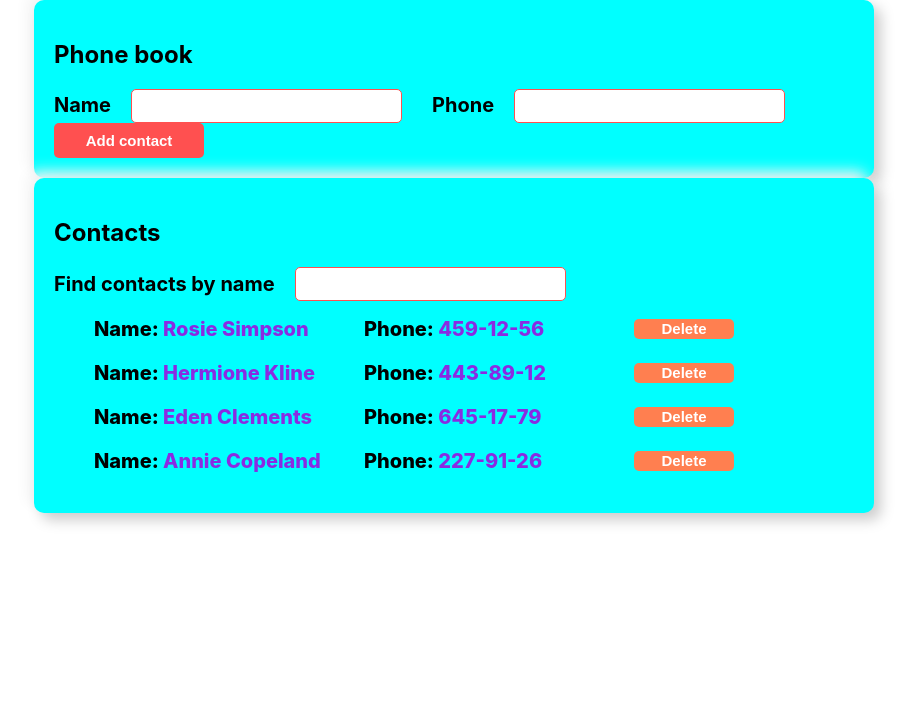
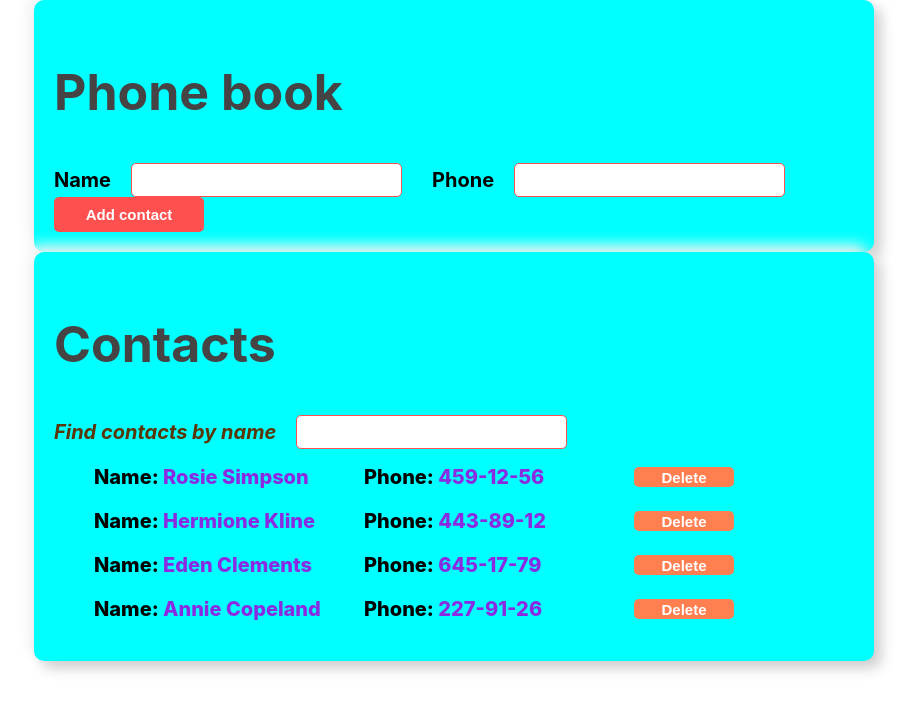
Before and after one commit to RoRomario360/goit-react-hw-02-phonebook, a React (Create React App) app: page / in a window 1280 px wide. Shown: the top 712 px of the page, without its empty margins (186-1103 px from the left). Built offline with nearby package versions, Linux system fonts and the light colour scheme.

Commit message:
3-completed

```diff
--- a/src/components/App.jsx
+++ b/src/components/App.jsx
@@ -13,10 +13,16 @@ export class App extends Component {
       { id: 'id-4', name: 'Annie Copeland', number: '227-91-26' },
     ],
     filter: '',
-    name: '',
-    number: '',
   };
   addContactsData = contact => {
+    const repeatCont = this.state.contacts.some(
+      elem => elem.name.toLowerCase() === contact.name.toLowerCase()
+    );
+    if (repeatCont) {
+      alert('Bro');
+      return;
+    }
+
     this.setState(prevState => ({
       contacts: [...prevState.contacts, contact],
     }));
@@ -29,7 +35,7 @@ export class App extends Component {
   getSearchContacts = () => {
     const { contacts, filter } = this.state;
     return contacts.filter(({ name }) => {
-      return name.includes(filter);
+      return name.toLowerCase().includes(filter.toLowerCase());
     });
   };
 
--- a/src/components/Container/Container.jsx
+++ b/src/components/Container/Container.jsx
@@ -4,7 +4,7 @@ import s from './Container.module.css';
 export default function Container({ title, children }) {
   return (
     <div className={s.form__container}>
-      <h2>{title}</h2>
+      <h2 className={s.form__text}>{title}</h2>
       {children}
     </div>
   );
--- a/src/components/Container/Container.module.css
+++ b/src/components/Container/Container.module.css
@@ -8,3 +8,8 @@
 
   box-shadow: 7px 7px 14px #cccccc, -7px -7px 14px #f4f4f4;
 }
+
+.form__text {
+  font-size: 50px;
+  color: rgb(69, 67, 67);
+}
--- a/src/components/Filter/Filter.jsx
+++ b/src/components/Filter/Filter.jsx
@@ -17,6 +17,6 @@ export default function Filter({ handlerFilterUsers }) {
 }
 
 Filter.propTypes = {
-  filter: PropTypes.string.isRequired,
+  filter: PropTypes.string,
   handlerFilterUsers: PropTypes.func.isRequired,
 };
--- a/src/components/Filter/Filter.module.css
+++ b/src/components/Filter/Filter.module.css
@@ -7,6 +7,8 @@
 }
 
 .form__label {
+  color: rgb(90, 53, 5);
+  font-style: italic;
   display: flex;
   align-items: center;
   font-size: 20px;
```
